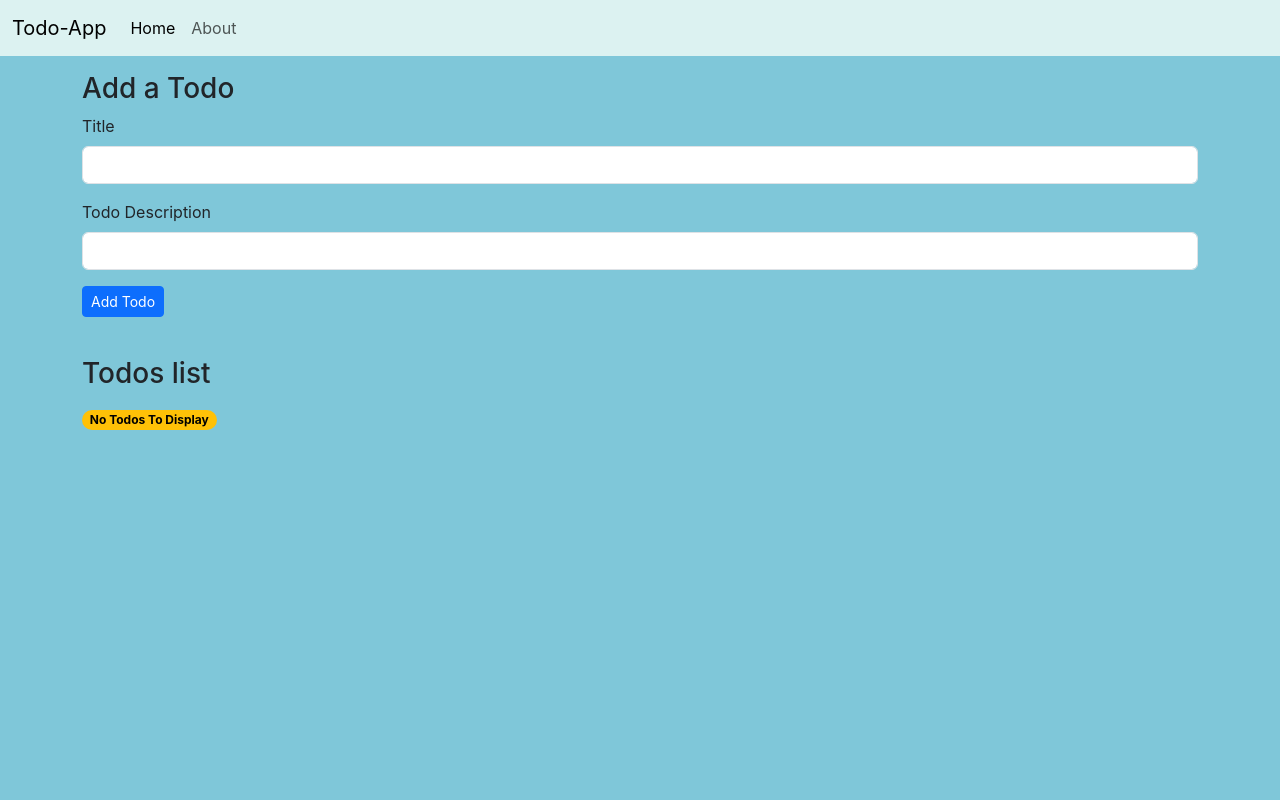
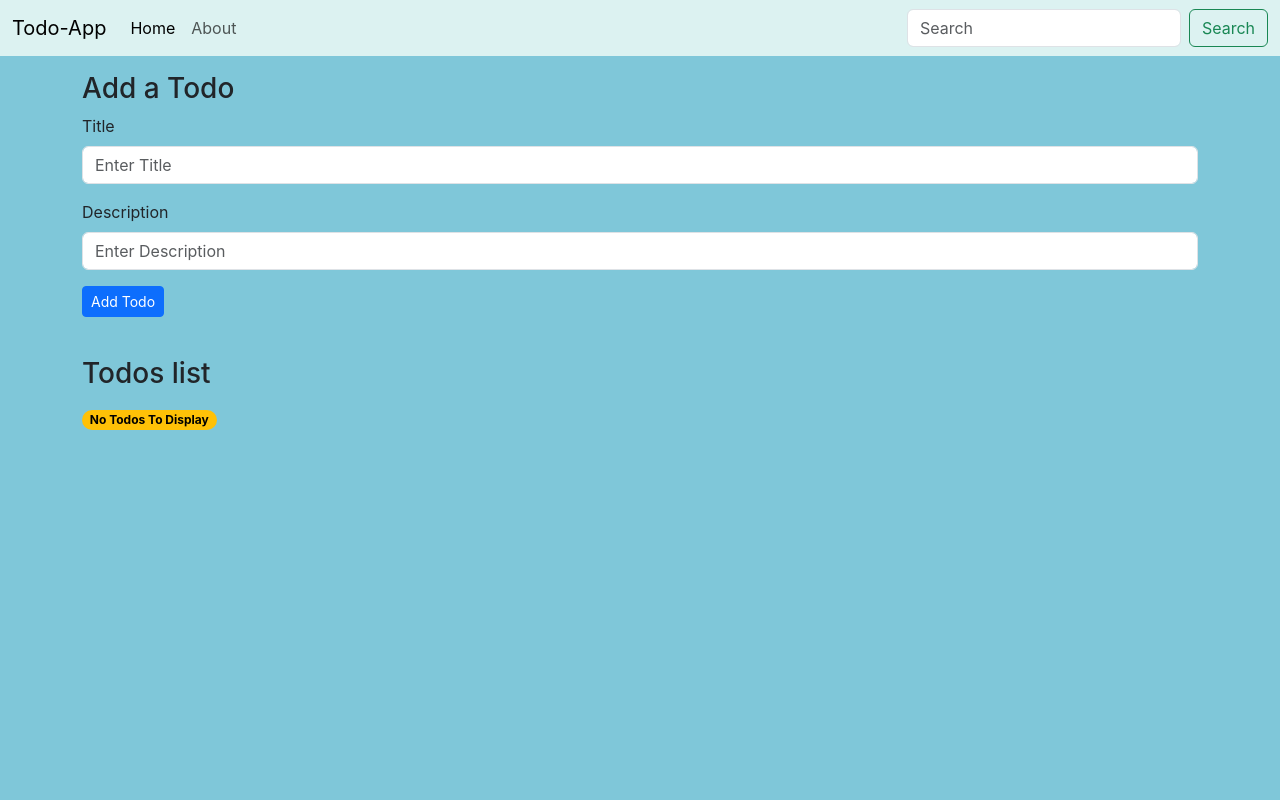
Before and after one commit to ahmadcs22/ToDo-list-using-ReactJS-and-Bootstrap-Begineer-Project, a React (Create React App) app in the folder todo-list/: page / in a window 1280 px wide. Shown: the top 800 px of the page. Built offline with nearby package versions, Linux system fonts and the light colour scheme.

Commit message:
final changes

```diff
--- a/todo-list/src/App.js
+++ b/todo-list/src/App.js
@@ -1,66 +1,56 @@
-import './App.css';
-import { About } from './MyComponents/About';
-import { Addtodo } from './MyComponents/Addtodo';
-import { Footer } from './MyComponents/Footer';
-import { Header } from './MyComponents/Header';
-import { Todos } from './MyComponents/Todos';
-import React, { useState } from 'react';
-import {
-  BrowserRouter as Router,
-  Route,
-  Routes
-} from "react-router-dom";
+import "./App.css";
+import React, { useState } from "react";
+import { BrowserRouter as Router, Route, Routes } from "react-router-dom";
+import { About } from "./MyComponents/About";
+import { Addtodo } from "./MyComponents/Addtodo";
+import { Footer } from "./MyComponents/Footer";
+import { Header } from "./MyComponents/Header";
+import { Todos } from "./MyComponents/Todos";
+
 function App() {
-  const [todos, setTodos] = useState([
+  const [todos, setTodos] = useState([]);
 
-  ]);
+
 
   const onDelete = (todo) => {
-    console.log("i am on delete", todo);
     setTodos(todos.filter((e) => e.sno !== todo.sno));
-  }
+  };
 
-  const addtodo = (title, desc) => {
-    let sno = todos.length + 1;
-    const myTodo = {
-      sno: sno,
-      title: title,
-      desc: desc,
-    }
-    setTodos([...todos, myTodo]);
-  }
+  const addTodo = (title, desc) => {
+    const newTodo = {
+      sno: todos.length + 1,
+      title,
+      desc,
+    };
+    setTodos([...todos, newTodo]);
+  };
 
   return (
-    <>
-       <Router>
-      <>
-        <Header title={"Todo-App"} searchBar={false} />
+    <Router>
+      <Header title="Todo-App" searchBar={true} />
 
 
-        <Routes>
-          <Route exact path="/" Component={()=>{
-            return (
-              <>
-               <Addtodo addtodo={addtodo} />
-            <Todos todos={todos} onDelete={onDelete} /></>
-            )
-          }}>
-          </Route>
-          <Route exact path="/about" Component={()=>{
-            return (
-              <>
-               <About />
 
-              </>
-            )
-          }}>
-          </Route>
-        </Routes>
-        <Footer />
-      </>
+
+      <Routes>
+        <Route
+          path="/"
+          element={
+            <>
+              <Addtodo addtodo={addTodo} />
+              <Todos todos={todos} onDelete={onDelete} />
+            </>
+          }
+        />
+        <Route path="/about" element={<About />} />
+      </Routes>
+
+
+
+
+
+      <Footer />
     </Router>
-
-    </>
   );
 }
 
--- a/todo-list/src/MyComponents/About.js
+++ b/todo-list/src/MyComponents/About.js
@@ -1,25 +1,53 @@
-import React from 'react'
+import React from "react";
 
 export const About = () => {
-  let myyStyle={
-    minHeight:"80vh",
+  let myyStyle = {
+    minHeight: "80vh",
     margin: "40px auto",
-  }
+  };
   return (
     <>
-    <div className="container text-center my-5"><h1>About Todo List App</h1></div>
-    <div className="container " style={myyStyle}>
-    <ul>
-      <li><b><p>This Todo List App is created by Ahmad Siraj, a computer science student, as a project.</p></b></li>
-    <li><b><p>It allows you to manage your tasks efficiently by adding, deleting.</p></b></li>
-    <li><b><p>Feel free to use this app to organize your daily tasks!</p></b></li>
-    <li><b><p>If you have any feedback or suggestions for improvement, you can reach out to Ahmad Siraj via email: ahmadsirajcode@gmail.com</p></b></li>
-    <li><b><i>Ahmad Tech</i></b></li>
-
-
-    </ul>
-
-</div>
+      <div className="container text-center my-5">
+        <h1>About Todo List App</h1>
+      </div>
+      <div className="container " style={myyStyle}>
+        <ul>
+          <li>
+            <b>
+              <p>
+                This Todo List App is created by Ahmad Siraj , a computer
+                science student, as a project.
+              </p>
+            </b>
+          </li>
+          <li>
+            <b>
+              <p>
+                It allows you to manage your tasks efficiently by adding,
+                deleting.
+              </p>
+            </b>
+          </li>
+          <li>
+            <b>
+              <p>Feel free to use this app to organize your daily tasks!</p>
+            </b>
+          </li>
+          <li>
+            <b>
+              <p>
+                If you have any feedback or suggestions for improvement, you can
+                reach out to Ahmad Siraj via email: ahmadsirajsuperior@gmail.com
+              </p>
+            </b>
+          </li>
+          <li>
+            <b>
+              <i>Ahmad Tech Youtube Channel</i>
+            </b>
+          </li>
+        </ul>
+      </div>
     </>
-  )
-}
+  );
+};
--- a/todo-list/src/MyComponents/Addtodo.js
+++ b/todo-list/src/MyComponents/Addtodo.js
@@ -1,41 +1,48 @@
-import React, { useState } from 'react'
+import React, { useState } from "react";
 
-export const Addtodo = (props) => {
-    const [title, setTitle] = useState("")
-    const [desc, setDesc] = useState("")
-const submit=(e)=>{
-    e.preventDefault()
-    if(!title || !desc)
-    {
-        alert("Please! Enter Title & Description")
+export const Addtodo = ({ addtodo }) => {
+  const [title, setTitle] = useState("");
+  const [desc, setDesc] = useState("");
+
+  const handleSubmit = (e) => {
+    e.preventDefault();
+    if (!title || !desc) {
+      alert("Please enter both Title and Description");
+      return;
     }
-    else{
-        props.addtodo(title,desc);
+    addtodo(title, desc);
     setTitle("");
     setDesc("");
-    }
+  };
 
-
-}
   return (
-
     <div className="container my-3">
-            <h3>Add a Todo
-            </h3>
-            <form onSubmit={submit}>
+      <h3>Add a Todo</h3>
+      <form onSubmit={handleSubmit}>
         <div className="mb-3">
-                    <label htmlFor="title" className="form-label">Title</label>
-                    <input type="text"value={title} onChange={(e)=>{setTitle(e.target.value)}} className="form-control" id="title" aria-describedby="emailHelp" />
-
+          <label className="form-label">Title</label>
+          <input
+            type="text"
+            value={title}
+            onChange={(e) => setTitle(e.target.value)}
+            className="form-control"
+            placeholder="Enter Title"
+          />
         </div>
         <div className="mb-3">
-                    <label htmlFor="desc" className="form-label">Todo Description</label>
-                    <input type="text" value={desc}onChange={(e)=>{setDesc(e.target.value)}} className="form-control" id="desc" />
+          <label className="form-label">Description</label>
+          <input
+            type="text"
+            value={desc}
+            onChange={(e) => setDesc(e.target.value)}
+            className="form-control"
+            placeholder="Enter Description"
+          />
         </div>
-
-                <button type="submit" className="btn btn-sm btn-primary">Add Todo</button>
+        <button type="submit" className="btn btn-primary btn-sm">
+          Add Todo
+        </button>
       </form>
     </div>
-
-    )
-}
+  );
+};
--- a/todo-list/src/MyComponents/Header.js
+++ b/todo-list/src/MyComponents/Header.js
@@ -1,44 +1,69 @@
-import React from 'react'
-import PropTypes from 'prop-types'
+import React from "react";
+import PropTypes from "prop-types";
 import { Link } from "react-router-dom";
 export const Header = (props) => {
-  let headStyle={
-    backgroundColor : "#DCF2F1"
-  }
+  let headStyle = {
+    backgroundColor: "#DCF2F1",
+  };
   return (
     <>
       <nav className="navbar navbar-expand-lg" style={headStyle}>
         <div className="container-fluid">
-          <Link className="navbar-brand" to="/">{props.title}</Link>
-          <button className="navbar-toggler" type="button" data-bs-toggle="collapse" data-bs-target="#navbarSupportedContent" aria-controls="navbarSupportedContent" aria-expanded="false" aria-label="Toggle navigation">
+          <Link className="navbar-brand" to="/">
+            {props.title}
+          </Link>
+          <button
+            className="navbar-toggler"
+            type="button"
+            data-bs-toggle="collapse"
+            data-bs-target="#navbarSupportedContent"
+            aria-controls="navbarSupportedContent"
+            aria-expanded="false"
+            aria-label="Toggle navigation"
+          >
             <span className="navbar-toggler-icon"></span>
           </button>
           <div className="collapse navbar-collapse" id="navbarSupportedContent">
             <ul className="navbar-nav me-auto mb-2 mb-lg-0">
               <li className="nav-item">
-                <Link className="nav-link active" aria-current="page" to="/">Home</Link>
+                <Link className="nav-link active" aria-current="page" to="/">
+                  Home
+                </Link>
               </li>
               <li className="nav-item">
-                <Link className="nav-link" to="/about">About</Link>
+                <Link className="nav-link" to="/about">
+                  About
+                </Link>
               </li>
-
             </ul>
-            {props.searchBar === true ? <form className="d-flex" role="search">
-              <input className="form-control me-2" type="search" placeholder="Search" aria-label="Search" />
-              <button className="btn btn-outline-success" type="submit">Search</button>
-            </form> : ""}
+            {/* hello?this:else */}
+            {props.searchBar === true ? (
+              <form className="d-flex" role="search">
+                <input
+                  className="form-control me-2"
+                  type="search"
+                  placeholder="Search"
+                  aria-label="Search"
+                />
+                <button className="btn btn-outline-success" type="submit">
+                  Search
+                </button>
+              </form>
+            ) : (
+              ""
+            )}
           </div>
         </div>
       </nav>
     </>
-  )
-}
+  );
+};
 
 Header.propTypes = {
   title: PropTypes.string,
-  searchBar: PropTypes.bool
-}
-Header.defaultProps={
+  searchBar: PropTypes.bool,
+};
+Header.defaultProps = {
   title: "Kindly Pass Title",
-  searchBar: false
-}
+  searchBar: false,
+};
--- a/todo-list/src/MyComponents/Todoitems.js
+++ b/todo-list/src/MyComponents/Todoitems.js
@@ -1,31 +1,22 @@
-import React from 'react'
+import React from "react";
 
-export const Todoitems = ({todo,onDelete}) => {
-  let todoStyle={
-    width :"20%",
-    backgroundColor:"rgb(192 226 229)"
-
-  }
-  let imgStyle={
-    padding : "3px",
-    width : "100%"
-  }
+export const Todoitems = ({ todo, onDelete }) => {
+  const cardStyle = {
+    width: "20%",
+    backgroundColor: "#c0e2e5",
+  };
   return (
-    // <div>
-    //   <h4>{todo.title}</h4>
-    //   <p>{todo.desc}</p>
-    //   <button className="btn btn-danger btn-sm" onClick={()=>{onDelete(todo)}}>Delete</button>
-    // </div>
-    <>
-    <div className="card" style={todoStyle}>
-  <img src="https://source.unsplash.com/1200x1200/?task,box" className="card-img" style={imgStyle} alt='https://source.unsplash.com/1200x1200/?colors,box'/>
-
-  <div className="card-body">
-    <h5 className="card-title">{todo.title}</h5>
-    <p className="card-text">{todo.desc}</p>
-    <button className="btn btn-danger btn-sm" onClick={()=>{onDelete(todo)}}>Delete</button>
-  </div>
-</div>
-    </>
-  )
-}
+    <div className="card" style={cardStyle}>
+      <div className="card-body">
+        <h5 className="card-title">{todo.title}</h5>
+        <p className="card-text">{todo.desc}</p>
+        <button
+          className="btn btn-danger btn-sm"
+          onClick={() => onDelete(todo)}
+        >
+          Delete
+        </button>
+      </div>
+    </div>
+  );
+};
```
Also changed, not shown: todo-list/src/MyComponents/Footer.js (+5 -9 lines), todo-list/src/MyComponents/Todos.js (+22 -18 lines), 2 other files (tests, documents, lock files or other folders). Lines whose indentation alone changed are shown as unchanged.
